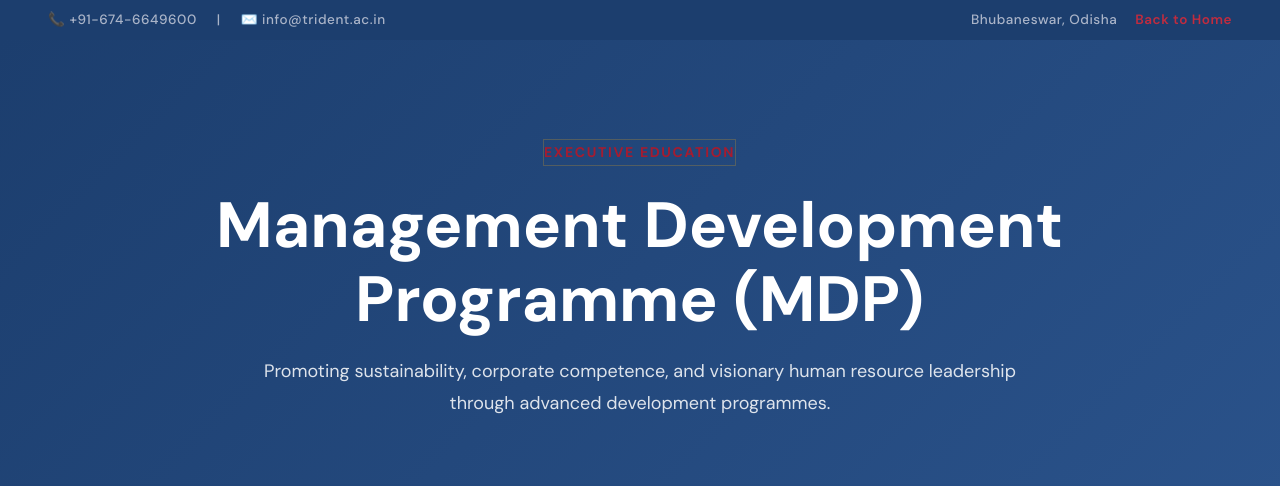
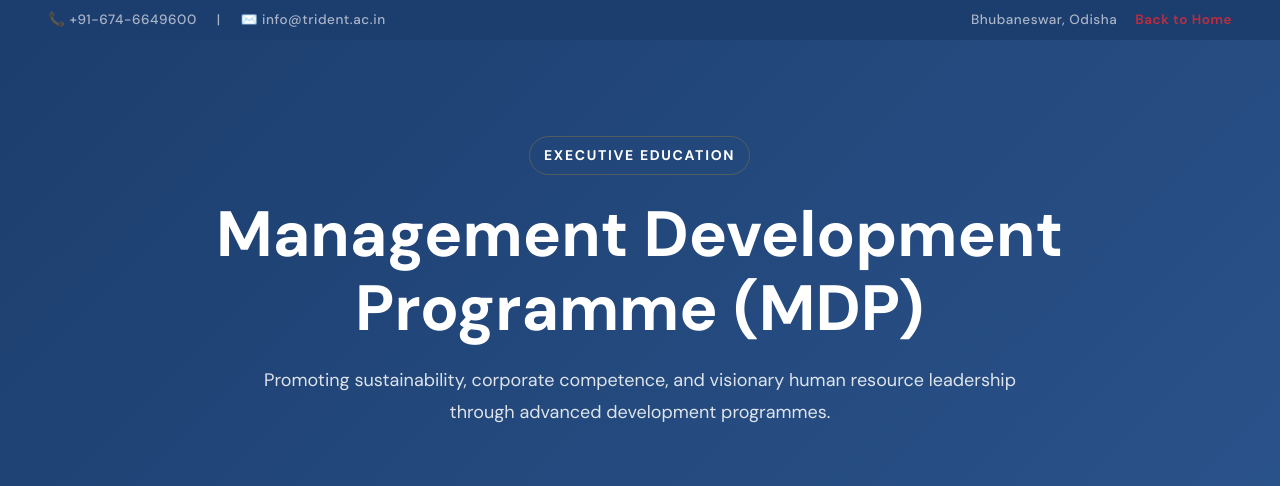
Before and after one commit to Bikash168/New_MBA, a website built with Vite: page mdp.html in a window 1280 px wide. Shown: the top 486 px of the page. Built offline with nearby package versions, Linux system fonts and the light colour scheme; a web font is replaced by a local one.

Commit message:
Set eyebrow tag text color to white on dark hero backgrounds

```diff
--- a/theme.css
+++ b/theme.css
@@ -236,15 +236,23 @@ html {
 }
 
 .section-tag, .eyebrow {
-  color: var(--gold) !important;
-  background: transparent !important;
-  padding: 0 !important;
-  border-radius: 0 !important;
-  box-shadow: none !important;
+  color: #1a1a1a !important;
+  background: transparent;
   font-size: 14px !important;
   font-weight: 700 !important;
   letter-spacing: 0.12em !important;
   text-transform: uppercase !important;
+}
+
+/* Eyebrows & Section tags on Dark Hero Backgrounds -> Pure White */
+.hero-section .eyebrow,
+.hero-section .section-tag,
+.hero .eyebrow,
+.hero .section-tag,
+.bg-navy .eyebrow,
+.bg-navy .section-tag,
+.testi-section .section-tag {
+  color: #ffffff !important;
 }
 
 
```
